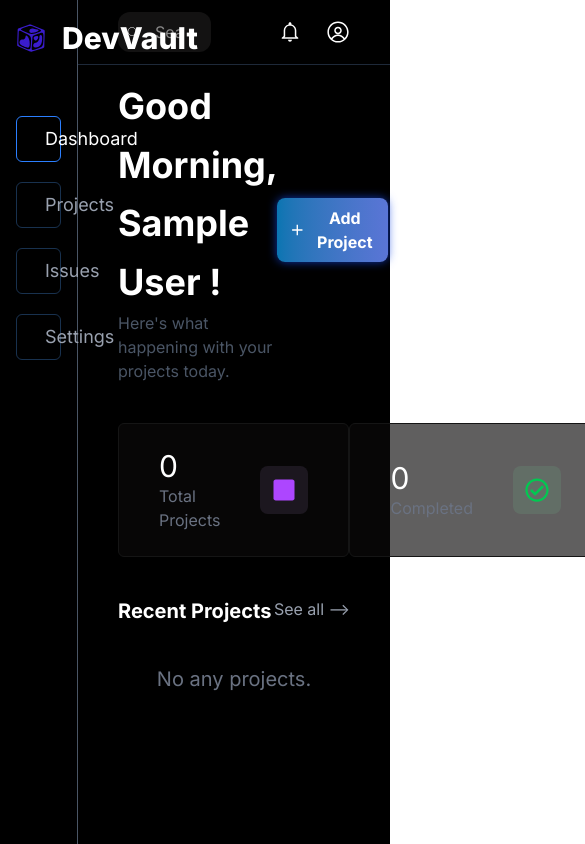
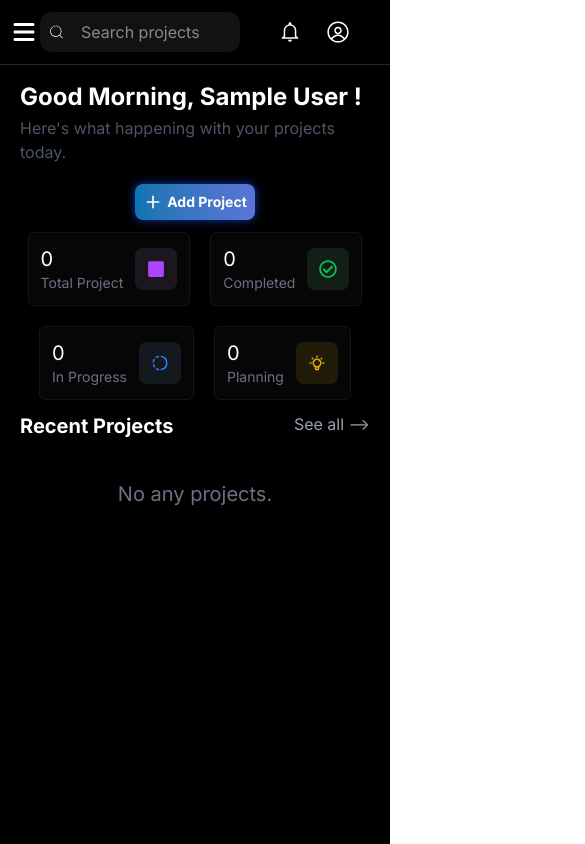
Before and after one commit to bipinThapax/devVault, a React (Vite) app: page /dashboard in a window 390 px wide. Shown: the top 844 px of the page, 585 px wide, since content can reach past the window. Built offline with nearby package versions, Linux system fonts and the light colour scheme; sample sign-in values are in the browser's storage; a web font is replaced by a local one.

Commit message:
dashboard responsiveness, compo Breakdown

```diff
--- a/src/components/DashSideBar.jsx
+++ b/src/components/DashSideBar.jsx
@@ -1,24 +1,44 @@
-import { NavLink } from "react-router-dom";
+import { NavLink, useNavigate } from "react-router-dom";
+import { AuthContext } from "../context/context";
+import { useContext } from "react";
+
 import { GiIceCube } from "react-icons/gi";
 import { RxDashboard } from "react-icons/rx";
 import { IoFolderOpenOutline } from "react-icons/io5";
 import { MdOutlineReportProblem } from "react-icons/md";
 import { IoSettingsOutline } from "react-icons/io5";
+import { MdOutlineCancel } from "react-icons/md";
 
-const DashNavbar = () => {
+const DashNavbar = ({ isSidebarOpen, setIsSidebarOpen }) => {
+  const { logout } = useContext(AuthContext);
+
+  const navigate = useNavigate();
   const navClasses =
     "py-2 px-5 flex gap-5 items-center rounded-md border hover:text-white hover:border-blue-500 hover:shadow-blue-400/30 hover:shadow-[1px_0px_10px_0px] hover:-translate-y-px transition duration-300 ease-in-out max-[1030px]:gap-2";
   return (
-    <div className="w-[20%] min-h-screen z-20 bg-black fixed top-0 py-5 px-4  flex flex-col h-screen gap-15 border-r border-r-gray-600">
-      <div className="logo flex gap-4 items-center">
-        <div className="logoImg text-[#3a1ccd] text-3xl">
+    <div
+      className={` min-w-40  w-[20%] min-h-screen z-20 bg-black fixed top-0 py-5 px-4 flex flex-col  h-screen gap-15 border-r border-r-gray-600
+        ${isSidebarOpen ? "block" : "hidden"} md:flex`}
+    >
+      <div className="logo flex flex-col gap-4 items-center text-3xl max-[1000px]:text-2xl max-[860px]:text-xl">
+        {isSidebarOpen ? (
+          <button
+            className=" block md:hidden text-white text-2xl"
+            onClick={() => setIsSidebarOpen(!isSidebarOpen)}
+          >
+            <MdOutlineCancel />
+          </button>
+        ) : (
+          ""
+        )}
+        <div className="logoImg text-[#3a1ccd] ">
           <GiIceCube />
         </div>
-        <div className="logoText text-3xl font-extrabold ">
+        <div className="logoText  font-extrabold ">
           <h1>DevVault</h1>
         </div>
       </div>
-      <nav className="navigations ">
+      <nav className="navigations  h-[85%] flex flex-col justify-between text-center ">
         <ul className="flex flex-col gap-5 text-lg">
           <li>
             <NavLink
@@ -28,7 +48,7 @@ const DashNavbar = () => {
                 `${isActive ? "text-white border  border-blue-500  " : "text-gray-400 border-blue-400/30 "} ${navClasses} `
               }
             >
-              <RxDashboard />
+              <RxDashboard className="max-[975px]:hidden" />
               <span>Dashboard</span>
             </NavLink>
           </li>
@@ -40,7 +60,7 @@ const DashNavbar = () => {
                 `${isActive ? "text-white border  border-blue-500  " : "text-gray-400 border-blue-400/30 "} ${navClasses} `
               }
             >
-              <IoFolderOpenOutline />
+              <IoFolderOpenOutline className="max-[975px]:hidden" />
               <span>Projects</span>
             </NavLink>
           </li>
@@ -52,7 +72,7 @@ const DashNavbar = () => {
                 `${isActive ? "text-white border  border-blue-500  " : "text-gray-400 border-blue-400/30 "} ${navClasses} `
               }
             >
-              <MdOutlineReportProblem />
+              <MdOutlineReportProblem className="max-[975px]:hidden" />
               <span>Issues</span>
             </NavLink>
           </li>
@@ -64,11 +84,22 @@ const DashNavbar = () => {
                 `${isActive ? "text-white border  border-blue-500  " : "text-gray-400 border-blue-400/30 "} ${navClasses} `
               }
             >
-              <IoSettingsOutline />
+              <IoSettingsOutline className="max-[975px]:hidden" />
               <span>Settings</span>
             </NavLink>
           </li>
         </ul>
+        <div className="logout ">
+          <button
+            className="w-full py-2 border border-gray-600 text-gray-200 rounded-md cursor-pointer hover:border-red-500  hover:text-white  hover:shadow-red-400/30 hover:shadow-[1px_0px_10px_0px] hover:-translate-y-px active:scale-95 transition duration-300 ease-in-out"
+            onClick={() => {
+              navigate("/login");
+              logout();
+            }}
+          >
+            Logout
+          </button>
+        </div>
       </nav>
     </div>
   );
--- /dev/null
+++ b/src/components/DashStatusCard.jsx
@@ -0,0 +1,19 @@
+const DashStatusCard = ({ userProjects, statusName, icon, decoration }) => {
+  return (
+    <div className="project-card--total  p-7 border border-[#151515] bg-[#0b0a0aa6] rounded-md flex items-center gap-3 max-[600px]:p-3 max-[480px]:text-sm">
+      <div className="projectCount">
+        <div className="text-3xl font-bol max-[480px]:text-xl">
+          {userProjects ? userProjects.length : 0}
+        </div>
+        <div className="text-gray-500">{statusName}</div>
+      </div>
+      <div
+        className={`projectCompletedIcon text-2xl p-3 rounded-lg ${decoration} max-[480px]:text-lg`}
+      >
+        {icon}
+      </div>
+    </div>
+  );
+};
+
+export default DashStatusCard;
--- a/src/layouts/DashboardLayout.jsx
+++ b/src/layouts/DashboardLayout.jsx
@@ -1,12 +1,25 @@
 import { Outlet } from "react-router-dom";
 import DashSidebar from "../components/DashSideBar";
+import { useState } from "react";
+
+import { FaBars } from "react-icons/fa6";
 
 const DashboardLayout = () => {
+  const [isSidebarOpen, setIsSidebarOpen] = useState(false);
   return (
     <>
       <div className="relative min-h-screen flex">
-        <DashSidebar />
-        <div className=" absolute bg-black z-10 left-[20%] w-[80%]">
+        <button
+          className="fixed top-5 left-3 z-20 block md:hidden text-white text-2xl"
+          onClick={() => setIsSidebarOpen(!isSidebarOpen)}
+        >
+          <FaBars />
+        </button>
+        <DashSidebar
+          isSidebarOpen={isSidebarOpen}
+          setIsSidebarOpen={setIsSidebarOpen}
+        />
+        <div className=" absolute bg-black z-10 left-[20%] w-[80%] max-md:relative max-md:w-full max-md:left-0">
           <Outlet />
         </div>
       </div>
--- a/src/pages/dashboard/DashboardHome.jsx
+++ b/src/pages/dashboard/DashboardHome.jsx
@@ -8,9 +8,11 @@ import { TbProgress } from "react-icons/tb";
 import { useContext } from "react";
 import { FaGithub } from "react-icons/fa";
 import { FaRegShareSquare } from "react-icons/fa";
+import { HiOutlineLightBulb } from "react-icons/hi";
 
 import { AuthContext, ProjectContext } from "../../context/context";
 import { useNavigate } from "react-router-dom";
+import DashStatusCard from "../../components/DashStatusCard";
 
 const DashboardHome = () => {
   const { user } = useContext(AuthContext);
@@ -20,7 +22,6 @@ const DashboardHome = () => {
   const inProgressCount = userProjects.filter(
     (project) => project.pStatus === "inProgress",
   );
-  console.log(inProgressCount);
 
   const completedCount = userProjects.filter(
     (project) => project.pStatus === "completed",
@@ -31,8 +32,8 @@ const DashboardHome = () => {
   );
   return (
     <div className="dashHome ">
-      <div className="dashboardHeader w-full flex items-center justify-between px-10 py-3 border-b border-gray-800">
-        <div className="search w-[40%] px-2 bg-[#131212] rounded-xl flex items-center gap-2">
+      <div className="dashboardHeader w-full flex items-center justify-between px-10 py-3 border-b border-gray-800 max-[418px]:flex-wrap">
+        <div className="search w-[40%] min-w-50 px-2 bg-[#131212] rounded-xl flex items-center gap-2 ">
           <CiSearch className="text-xl" />
           <input
             type="search"
@@ -49,10 +50,10 @@ const DashboardHome = () => {
           </div>
         </div>
       </div>
-      <div className="dashboard py-3 px-10">
-        <div className="dashBanner flex justify-between items-center">
+      <div className="dashboard py-3 px-10 max-[1250px]:px-5">
+        <div className="dashBanner flex justify-between gap-5 items-center max-[500px]:flex-wrap max-[500px]:justify-center">
           <div className="welcomeMsg">
-            <h1 className="text-4xl font-bold leading-relaxed">
+            <h1 className="text-4xl font-bold leading-relaxed max-sm:text-2xl">
               Good Morning, {user.name} !
             </h1>
             <p className="text-gray-600">
@@ -62,53 +63,42 @@ const DashboardHome = () => {
           {/*  */}
           <div className="addProject ">
             <button
-              className="flex items-center gap-2 bg-linear-to-r from-[#0975b2]  to-[#5a75d6] p-2 px-3 rounded-lg cursor-pointer font-bold shadow-blue-700/75 shadow-[0px_0px_10px] hover:shadow-[1px_1px_20px] hover:-translate-y-px transition duration-300 ease-in-out active:scale-[97%]"
+              className="flex items-center gap-2 bg-linear-to-r from-[#0975b2]  to-[#5a75d6] p-2 px-3 rounded-lg cursor-pointer font-bold shadow-blue-700/75 shadow-[0px_0px_10px] hover:shadow-[1px_1px_20px] hover:-translate-y-px transition duration-300 ease-in-out active:scale-[97%] max-md:text-sm max-md:p-2 max-md:gap-1"
               onClick={() => navigate("/dashboard/projects/new")}
             >
-              <IoMdAdd className="text-2xl" />
+              <IoMdAdd className="text-2xl max-sm:text-xl" />
               <span>Add Project</span>
             </button>
           </div>
         </div>
-        <div className="projectStatsCard py-10 flex justify-around ">
-          <div className="project-card--total px-10 py-6 border border-[#151515] bg-[#0b0a0aa6] rounded-md flex items-center gap-10">
-            <div className="projectCount">
-              <div className="text-3xl font-bol">
-                {userProjects ? userProjects.length : 0}
-              </div>
-              <div className="text-gray-500">Total Projects</div>
-            </div>
-            <div className="projectCompletedIcon text-2xl p-3 text-purple-500 bg-purple-300/10 rounded-lg">
-              <FaSquare />
-            </div>
-          </div>
-          <div className="project-card--completed px-10 py-6 border border-[#151515] bg-[#0b0a0aa6] rounded-md flex items-center gap-10">
-            <div className="projectCount">
-              <div className="text-3xl font-bol">{completedCount.length}</div>
-              <div className="text-gray-500">Completed</div>
-            </div>
-            <div className="projectCompletedIcon text-2xl p-3 text-green-500 bg-green-300/10 rounded-lg ">
-              <FaRegCheckCircle />
-            </div>
-          </div>
-          <div className=" project-card--in-progress px-10 py-6 border border-[#151515] bg-[#0b0a0aa6] rounded-md flex items-center gap-10">
-            <div className="projectCount">
-              <div className="text-3xl font-bol">{inProgressCount.length}</div>
-              <div className="text-gray-500">In Progress</div>
-            </div>
-            <div className="projectCompletedIcon text-2xl p-3 text-blue-500 bg-blue-300/10 rounded-lg">
-              <TbProgress />
-            </div>
-          </div>
-          <div className=" project-card--planning px-10 py-6 border border-[#151515] bg-[#0b0a0aa6] rounded-md flex items-center gap-10">
-            <div className="projectCount">
-              <div className="text-3xl font-bol">{planningCount.length}</div>
-              <div className="text-gray-500">Plannning</div>
-            </div>
-            <div className="projectCompletedIcon text-2xl p-3 text-green-500 bg-blue-300/10 rounded-lg">
-              <TbProgress />
-            </div>
-          </div>
+        <div className="projectStatsCard py-10 flex justify-between gap-10 flex-wrap  max-[650px]:py-3 max-[650px]:gap-5 max-[650px]:justify-center max-[600px]:gap-5">
+          <DashStatusCard
+            statusName={"Total Project"}
+            icon={<FaSquare />}
+            userProjects={userProjects}
+            decoration={"text-purple-500 bg-purple-300/10"}
+          />
+
+          <DashStatusCard
+            statusName={"Completed"}
+            icon={<FaRegCheckCircle />}
+            userProjects={completedCount}
+            decoration={" text-green-500 bg-green-300/10 "}
+          />
+
+          <DashStatusCard
+            statusName={"In Progress"}
+            icon={<TbProgress />}
+            userProjects={inProgressCount}
+            decoration={"text-blue-500 bg-blue-300/10"}
+          />
+
+          <DashStatusCard
+            statusName={"Planning"}
+            icon={<HiOutlineLightBulb />}
+            userProjects={planningCount}
+            decoration={"text-yellow-500 bg-yellow-300/10"}
+          />
         </div>
 
         <div className="recentProjects">
@@ -124,7 +114,7 @@ const DashboardHome = () => {
 
           <div
             className="recentProjectContainer py-10 px-2 grid  grid-cols-3  gap-y-10 justify-items-center  max-[1395px]:grid-cols-2
-        max-[905px]:grid-cols-1 "
+        max-[620px]:grid-cols-1 "
           >
             {userProjects === null ? (
               ""
@@ -137,7 +127,7 @@ const DashboardHome = () => {
                   >
                     <div className="projectProgress text-gray-500 py-1 text-sm">
                       <span
-                        className={`  py-1 px-4 rounded-2xl  shadow-[0px_0px_6px]`}
+                        className={`py-1 px-4 rounded-2xl  shadow-[0px_0px_6px]`}
                       >
                         {project.pStatus}
                       </span>
--- a/src/pages/dashboard/ProjectDetails.jsx
+++ b/src/pages/dashboard/ProjectDetails.jsx
@@ -8,16 +8,14 @@ const ProjectDetails = () => {
   const params = useParams();
 
   // search above id and return it to display
-  const { projects, deleteProject } = useContext(ProjectContext);
-  const filterProject = projects.filter(
+  const { userProjects, deleteProject } = useContext(ProjectContext);
+  let project = userProjects.find(
     (project) => project.pID === Number(params.projectId),
   );
 
   return (
     <div className="projectDetails px-10 py-5 text-white">
-      {filterProject.length > 0 ? (
-        filterProject.map((project) => {
-          return (
+      {project ? (
         <div
           className=" h-[60vh] flex flex-col gap-5 p-10 text-2xl"
           key={project.pID}
@@ -54,8 +52,6 @@ const ProjectDetails = () => {
             </button>
           </div>
         </div>
-          );
-        })
       ) : (
         <div className="notFound text-center   flex flex-col h-[60vh] gap-10 justify-center">
           <h2 className="text-4xl font-bold">Project Not found !</h2>
```
Lines whose indentation alone changed are shown as unchanged.
